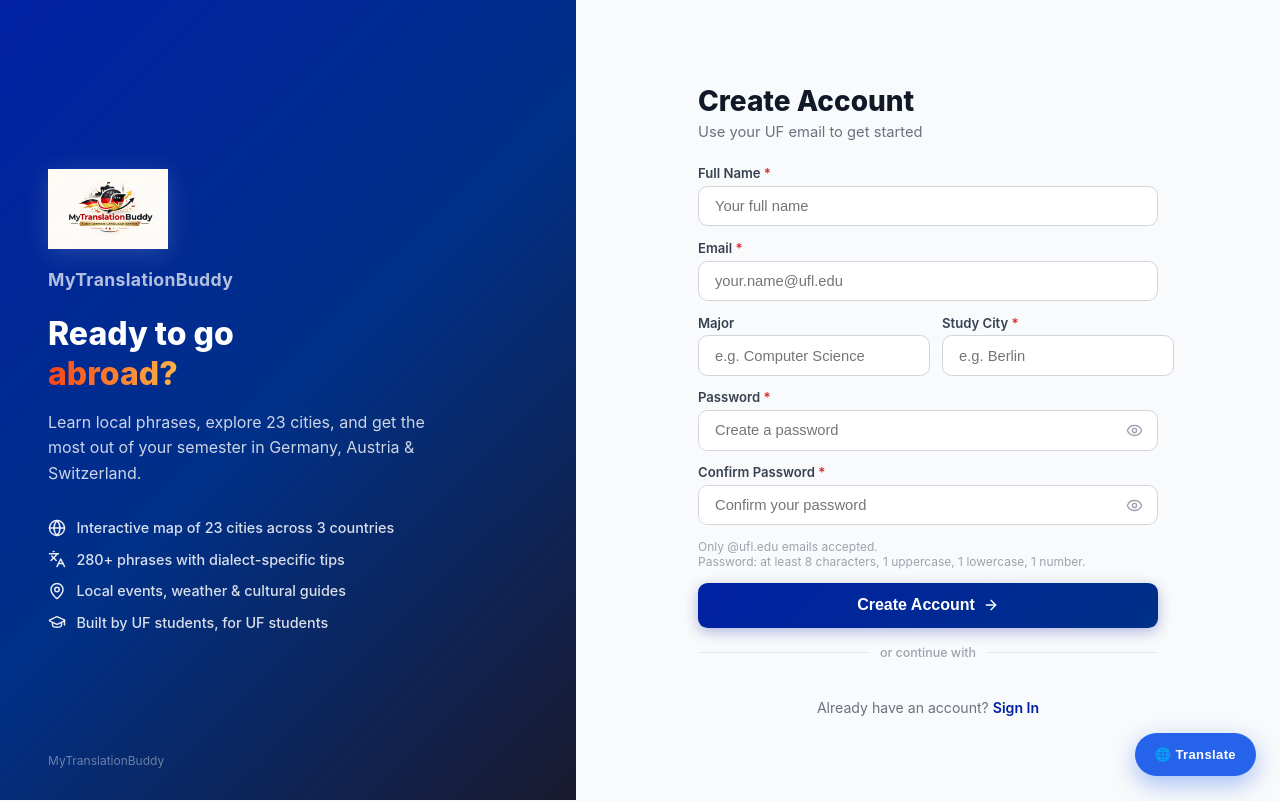
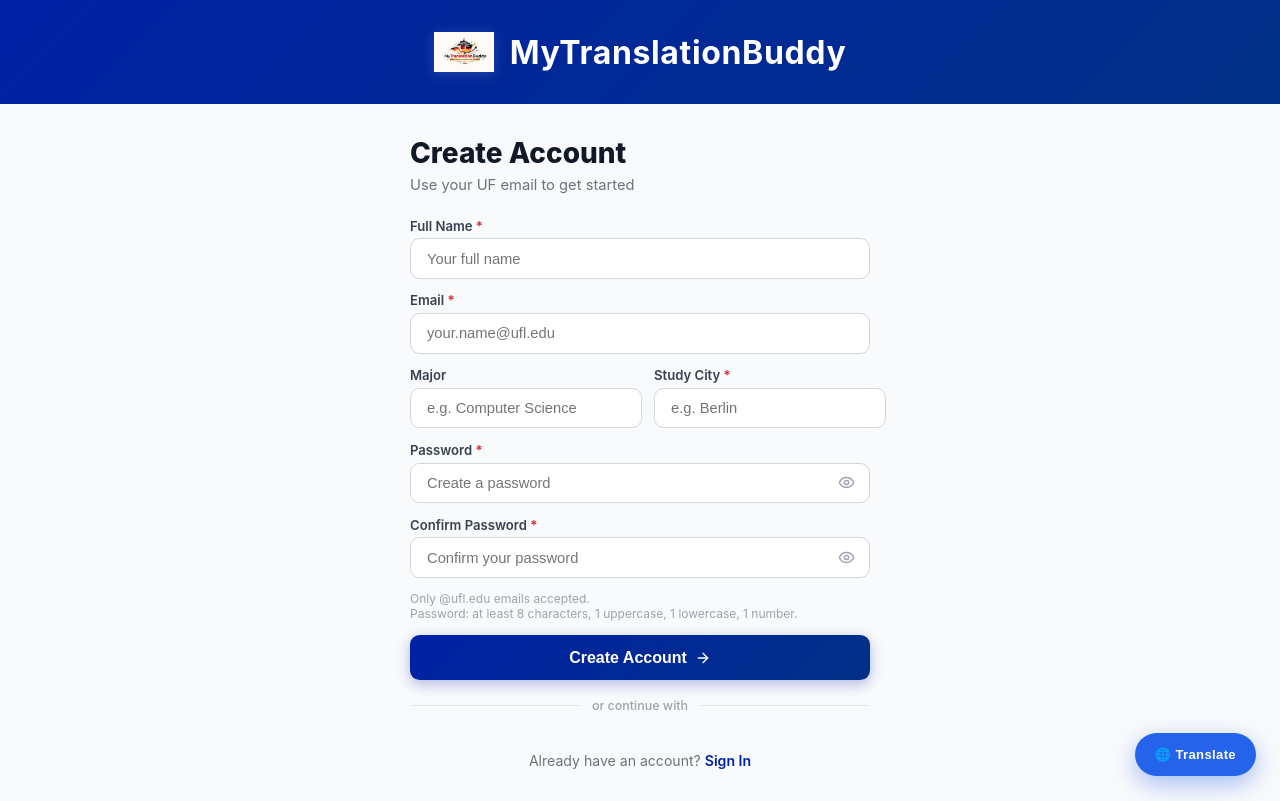
Before and after one commit to PeytonHecht/MyTranslationBuddy, a React (Vite) app in the folder frontend/: page /register in a window 1280 px wide. Built offline with nearby package versions, Linux system fonts and the light colour scheme.

Commit message:
simplified login/registration pages

```diff
--- a/frontend/src/components/Login.jsx
+++ b/frontend/src/components/Login.jsx
@@ -73,22 +73,15 @@ const Login = () => {
 
   return (
     <div style={S.page}>
-      <div style={S.left}>
-        <div style={S.leftIn}>
-          <img src={logo} alt="MTB" style={S.logoImg} onClick={() => navigate("/")} />
-          <h1 style={S.leftBrand}>MyTranslationBuddy</h1>
-          <h2 style={S.leftT}>Welcome back 👋<br/><span style={S.leftHL}>Ready to explore?</span></h2>
-          <p style={S.leftSub}>Pick up where you left off — explore cities, practice phrases, and get ready for your semester abroad.</p>
-          <div style={S.features}>
-            <div style={S.feat}><Globe size={18} color="rgba(255,255,255,0.9)"/> <span>23 cities across Germany, Austria & Switzerland</span></div>
-            <div style={S.feat}><Languages size={18} color="rgba(255,255,255,0.9)"/> <span>295+ curated German phrases & dialect tips</span></div>
-            <div style={S.feat}><GraduationCap size={18} color="rgba(255,255,255,0.9)"/> <span>Built by UF students, for UF students</span></div>
-          </div>
+      <div style={S.topBar}>
+        <div style={S.topBarInner}>
+          <img src={logo} alt="MTB" style={S.topLogo} onClick={() => navigate("/")} />
+          <span style={S.topBrand}>MyTranslationBuddy</span>
         </div>
-        <p style={S.leftFoot}>MyTranslationBuddy</p>
       </div>
 
-      <div style={S.right}>
+      {/* Centered */}
+      <div style={S.content}>
         <div style={S.formWrap}>
           <h1 style={S.title}>Sign In</h1>
           <p style={S.sub}>Use your UF email to continue</p>
@@ -140,18 +133,12 @@ const Login = () => {
 };
 
 const S = {
-  page: { minHeight:"100vh", display:"flex", fontFamily:"'Inter',-apple-system,BlinkMacSystemFont,sans-serif" },
-  left: { width:"45%", minHeight:"100vh", background:"linear-gradient(135deg,#0021A5 0%,#003087 50%,#1a1a2e 100%)", display:"flex", flexDirection:"column", justifyContent:"center", padding:"3rem", position:"relative" },
-  leftIn: { maxWidth:400 },
-  logoImg: { height:80, objectFit:"contain", cursor:"pointer", marginBottom:"1rem", filter:"drop-shadow(0 4px 12px rgba(255,255,255,0.15))" },
-  leftBrand: { fontSize:"1.1rem", fontWeight:700, color:"rgba(255,255,255,0.7)", margin:"0 0 1.5rem 0", letterSpacing:"0.02em" },
-  leftT: { fontSize:"2rem", fontWeight:800, color:"#fff", margin:"0 0 1rem 0", lineHeight:1.25 },
-  leftHL: { background:"linear-gradient(90deg,#FA4616,#FFB347)", WebkitBackgroundClip:"text", WebkitTextFillColor:"transparent" },
-  leftSub: { fontSize:"1rem", color:"rgba(255,255,255,0.8)", margin:"0 0 2rem 0", lineHeight:1.6 },
-  features: { display:"flex", flexDirection:"column", gap:"0.85rem" },
-  feat: { display:"flex", alignItems:"center", gap:"0.65rem", fontSize:"0.9rem", color:"rgba(255,255,255,0.85)", fontWeight:500 },
-  leftFoot: { position:"absolute", bottom:"2rem", left:"3rem", fontSize:"0.75rem", color:"rgba(255,255,255,0.4)" },
-  right: { flex:1, display:"flex", alignItems:"center", justifyContent:"center", padding:"2rem", backgroundColor:"#F9FAFB" },
+  page:{minHeight:"100vh",display:"flex",flexDirection:"column",fontFamily:"'Inter',-apple-system,BlinkMacSystemFont,sans-serif",backgroundColor:"#F9FAFB"},
+  topBar:{width:"100%",background:"linear-gradient(135deg,#0021A5 0%,#003087 100%)",padding:"2rem 2rem",boxSizing:"border-box"},
+  topBarInner:{display:"flex",alignItems:"center",justifyContent:"center",gap:"1rem"},
+  topLogo:{height:40,objectFit:"contain",cursor:"pointer",filter:"drop-shadow(0 2px 6px rgba(255,255,255,0.15))"},
+  topBrand:{fontSize:"2rem",fontWeight:700,color:"#fff",letterSpacing:"0.02em"},
+  content:{flex:1,display:"flex",alignItems:"center",justifyContent:"center",padding:"2rem"},
   formWrap: { width:"100%", maxWidth:420 },
   title: { fontSize:"1.75rem", fontWeight:800, color:"#111827", margin:"0 0 0.35rem 0" },
   sub: { fontSize:"0.92rem", color:"#6B7280", margin:"0 0 1.75rem 0" },
--- a/frontend/src/components/Register.jsx
+++ b/frontend/src/components/Register.jsx
@@ -88,25 +88,17 @@ const Register = () => {
 
   return (
     <div style={S.page}>
-      {/* Left panel */}
-      <div style={S.left}>
-        <div style={S.leftIn}>
-          <img src={logo} alt="MTB" style={S.logoImg} onClick={() => navigate("/")} />
-          <h1 style={S.leftBrand}>MyTranslationBuddy</h1>
-          <h2 style={S.leftT}>Ready to go<br/><span style={S.leftHL}>abroad?</span></h2>
-          <p style={S.leftSub}>Learn local phrases, explore 23 cities, and get the most out of your semester in Germany, Austria & Switzerland.</p>
-          <div style={S.features}>
-            <div style={S.feat}><Globe size={18} color="rgba(255,255,255,0.9)"/> <span>Interactive map of 23 cities across 3 countries</span></div>
-            <div style={S.feat}><Languages size={18} color="rgba(255,255,255,0.9)"/> <span>280+ phrases with dialect-specific tips</span></div>
-            <div style={S.feat}><MapPin size={18} color="rgba(255,255,255,0.9)"/> <span>Local events, weather & cultural guides</span></div>
-            <div style={S.feat}><GraduationCap size={18} color="rgba(255,255,255,0.9)"/> <span>Built by UF students, for UF students</span></div>
-          </div>
+
+      {/* Top bar */}
+      <div style={S.topBar}>
+        <div style={S.topBarInner}>
+          <img src={logo} alt="MTB" style={S.topLogo} onClick={() => navigate("/")} />
+          <span style={S.topBrand}>MyTranslationBuddy</span>
         </div>
-        <p style={S.leftFoot}>MyTranslationBuddy</p>
       </div>
 
-      {/* Right panel */}
-      <div style={S.right}>
+      {/* Centered */}
+      <div style={S.content}>
         <div style={S.formWrap}>
           <h1 style={S.title}>Create Account</h1>
           <p style={S.sub}>Use your UF email to get started</p>
@@ -195,18 +187,12 @@ const Register = () => {
 };
 
 const S = {
-  page:{minHeight:"100vh",display:"flex",fontFamily:"'Inter',-apple-system,BlinkMacSystemFont,sans-serif"},
-  left:{width:"45%",minHeight:"100vh",background:"linear-gradient(135deg,#0021A5 0%,#003087 50%,#1a1a2e 100%)",display:"flex",flexDirection:"column",justifyContent:"center",padding:"3rem",position:"relative"},
-  leftIn:{maxWidth:400},
-  logoImg:{height:80,objectFit:"contain",cursor:"pointer",marginBottom:"1rem",filter:"drop-shadow(0 4px 12px rgba(255,255,255,0.15))"},
-  leftBrand:{fontSize:"1.1rem",fontWeight:700,color:"rgba(255,255,255,0.7)",margin:"0 0 1.5rem 0",letterSpacing:"0.02em"},
-  leftT:{fontSize:"2rem",fontWeight:800,color:"#fff",margin:"0 0 1rem 0",lineHeight:1.25},
-  leftHL:{background:"linear-gradient(90deg,#FA4616,#FFB347)",WebkitBackgroundClip:"text",WebkitTextFillColor:"transparent"},
-  leftSub:{fontSize:"1rem",color:"rgba(255,255,255,0.8)",margin:"0 0 2rem 0",lineHeight:1.6},
-  features:{display:"flex",flexDirection:"column",gap:"0.85rem"},
-  feat:{display:"flex",alignItems:"center",gap:"0.65rem",fontSize:"0.9rem",color:"rgba(255,255,255,0.85)",fontWeight:500},
-  leftFoot:{position:"absolute",bottom:"2rem",left:"3rem",fontSize:"0.75rem",color:"rgba(255,255,255,0.4)"},
-  right:{flex:1,display:"flex",alignItems:"center",justifyContent:"center",padding:"2rem",backgroundColor:"#F9FAFB",overflowY:"auto"},
+  page:{minHeight:"100vh",display:"flex",flexDirection:"column",fontFamily:"'Inter',-apple-system,BlinkMacSystemFont,sans-serif",backgroundColor:"#F9FAFB"},
+  topBar:{width:"100%",background:"linear-gradient(135deg,#0021A5 0%,#003087 100%)",padding:"2rem 2rem",boxSizing:"border-box"},
+  topBarInner:{display:"flex",alignItems:"center",justifyContent:"center",gap:"1rem"},
+  topLogo:{height:40,objectFit:"contain",cursor:"pointer",filter:"drop-shadow(0 2px 6px rgba(255,255,255,0.15))"},
+  topBrand:{fontSize:"2rem",fontWeight:700,color:"#fff",letterSpacing:"0.02em"},
+  content:{flex:1,display:"flex",alignItems:"center",justifyContent:"center",padding:"2rem"},
   formWrap:{width:"100%",maxWidth:460},
   title:{fontSize:"1.75rem",fontWeight:800,color:"#111827",margin:"0 0 0.35rem 0"},
   sub:{fontSize:"0.92rem",color:"#6B7280",margin:"0 0 1.5rem 0"},
```
